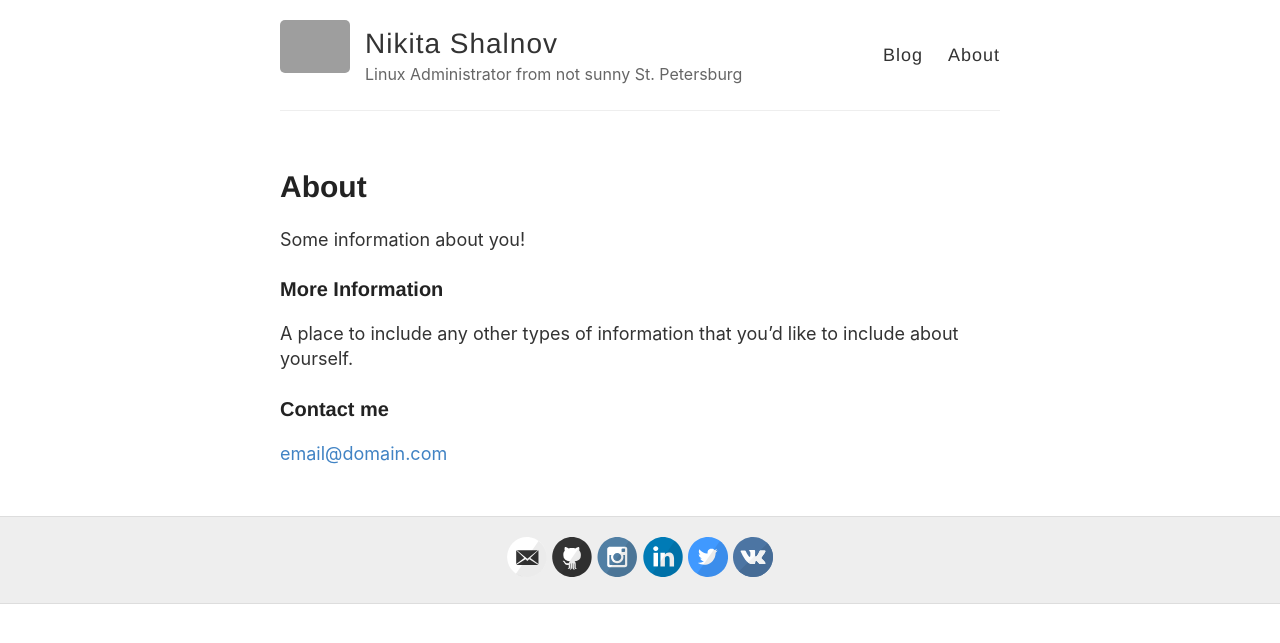
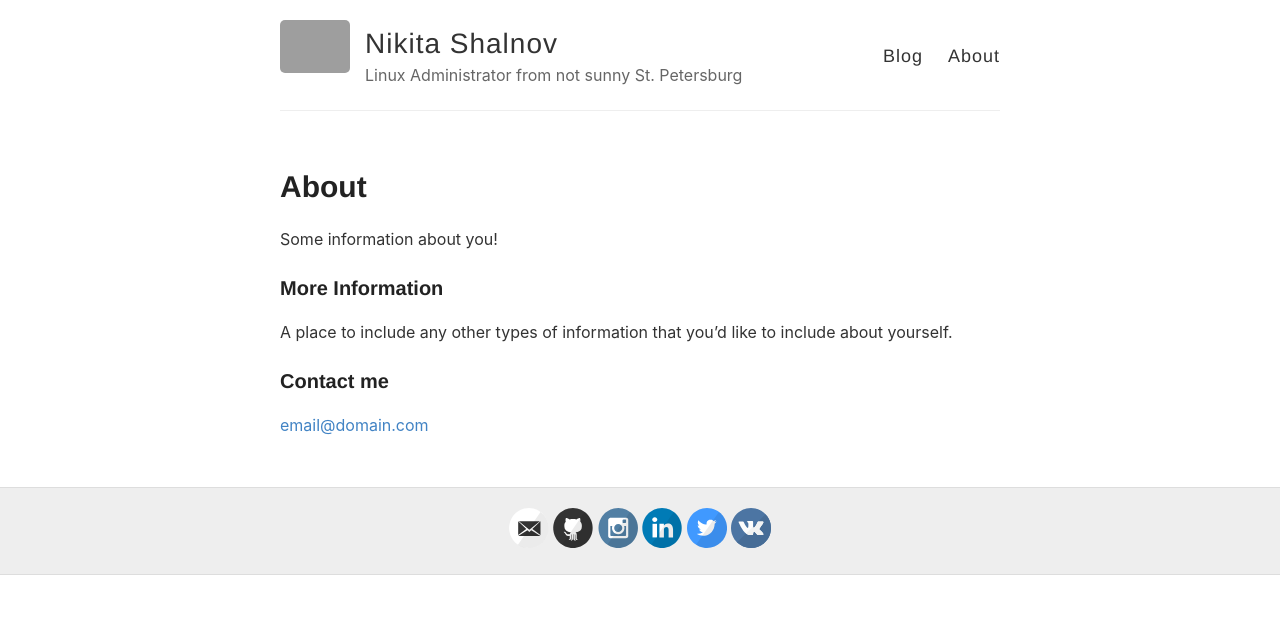
Before and after one commit to nikitashalnov/nikitashalnov.github.io, a Jekyll site: the page built from about.md, in a window 1280 px wide. Shown: the top 643 px of the page. Built offline with Jekyll 4.4.1, drawn with Linux system fonts in a browser that asks for light colours; grey boxes are pictures that could not be loaded.

Commit message:
Change css

```diff
--- a/_sass/_highlights.scss
+++ b/_sass/_highlights.scss
@@ -23,6 +23,8 @@
 
 body {
     font-family: -apple-system, BlinkMacSystemFont, "Segoe UI", Helvetica, Arial, sans-serif, "Apple Color Emoji", "Segoe UI Emoji", "Segoe UI Symbol";
+    line-height: 1.5;
+    font-size: 16px;
 }
 
 code {
```
